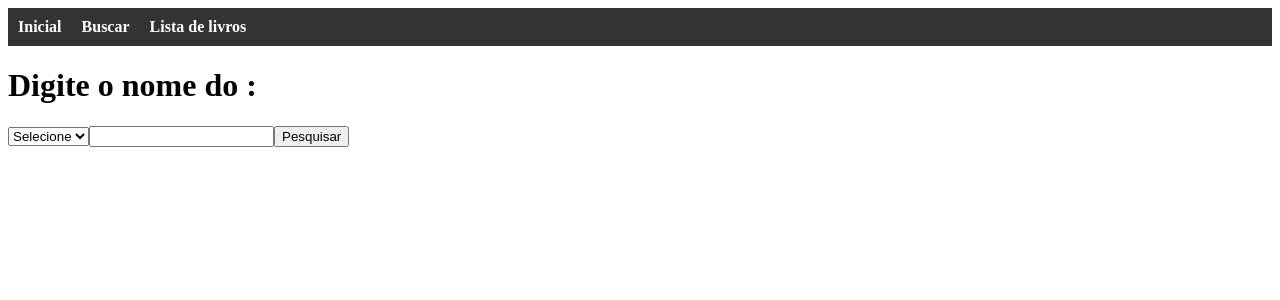
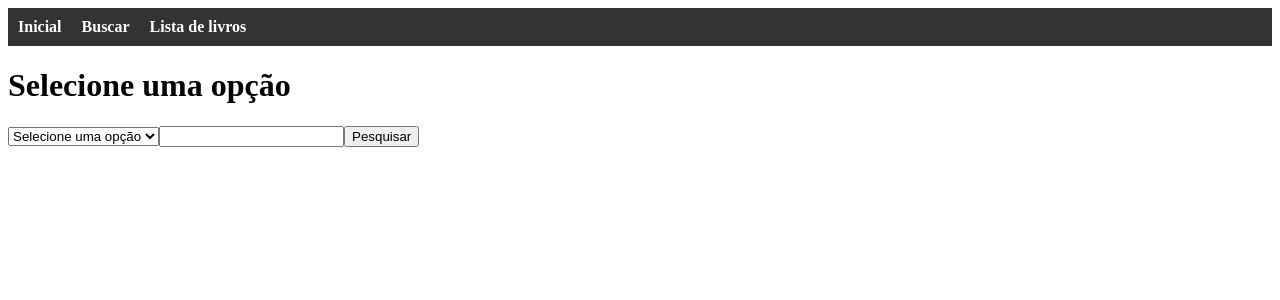
Before and after one commit to RaaphaelGomesS/read-plan-vue, a Vue app: page /search in a window 1280 px wide. Shown: the top 300 px of the page. Built offline with nearby package versions, Linux system fonts and the light colour scheme.

Commit message:
add search component

```diff
--- a/src/components/BookList.vue
+++ b/src/components/BookList.vue
@@ -1,6 +1,6 @@
 <template>
   <div>
-    <H1>Teste</H1>
+    <h1>Teste</H1>
   </div>
 </template>
 
--- a/src/components/Search.vue
+++ b/src/components/Search.vue
@@ -1,22 +1,69 @@
 <template>
   <div>
-    <h1>Digite o nome do {{option}}: </h1>
-    <form>
-      <select>
-        <option>Selecione</option>
-        <option>Livro</option>
-        <option>Autor/a</option>
+    <h1>{{ adaptativeText }}</h1>
+    <div>
+      <select v-model="selectedOption" >
+        <option disabled value="select">Selecione uma opção</option>
+        <option value="book">Livro</option>
+        <option value="author">Autor/a</option>
       </select>
-      <input type="text"/>
-      <button>Pesquisar</button>
-    </form>
+      <input type="text" v-model="inputText" />
+      <button @click="search">Pesquisar</button>
+    </div>
   </div>
 </template>
 
 <script>
 
+import { searchBook, searchAuthor } from '@/searchBook';
+
 export default {
   name: "Search-comp",
+
+  data() {
+    return {
+      inputText: "",
+      selectedOption: "select"
+    };
+  },
+
+  computed: {
+    adaptativeText() {
+      switch (this.selectedOption) {
+        case "book":
+          return "Digite o nome do livro :"
+        case "author":
+          return "Digite o nome do author/a :"
+        case "select":
+          return "Selecione uma opção"
+        default: return "Selecione uma opção"
+      }
+    }
+  },
+
+  methods: {
+    async search() {
+      if (this.inputText.trim() === "") return;
+          console.log(this.inputText)
+      if (this.selectedOption == "book") {
+        try {
+          const bookData = await searchBook(this.inputText);
+          console.log(bookData);
+          this.$emit("book-searched", bookData);
+        } catch (error) {
+          console.error("Erro ao buscar o livro:", error);
+        }
+      } else {
+        try {
+          const bookData = await searchAuthor(this.inputText);
+          console.log(bookData);
+          this.$emit("book-searched", bookData);
+        } catch (error) {
+          console.error("Erro ao buscar o livro:", error);
+        }
+      }
+    }
+  }
 };
 </script>
 
--- a/src/searchBook.js
+++ b/src/searchBook.js
@@ -10,7 +10,7 @@ export async function searchBook(value) {
             publisher: book.volumeInfo.publisher,
             categorie: book.volumeInfo.categories,
             pages: book.volumeInfo.pageCount,
-            image: book.volumeInfo.imageLinks.thumbnail
+            image: book.volumeInfo.imageLinks ? book.volumeInfo.imageLinks.thumbnail : ""
         }))
     } catch (error) {
         console.error("Error ao buscar livro: ", error);
@@ -28,12 +28,10 @@ export async function searchAuthor(value) {
             publisher: book.volumeInfo.publisher,
             categorie: book.volumeInfo.categories,
             pages: book.volumeInfo.pageCount,
-            image: book.volumeInfo.imageLinks.thumbnail
+            image: book.volumeInfo.imageLinks ? book.volumeInfo.imageLinks.thumbnail : ""
         }))
     } catch (error) {
         console.error("Error ao buscar livros do autor: ", error);
         return [];
     }
 }
-
-searchBook("Crime e castigo").then(book => console.log(book));
```
